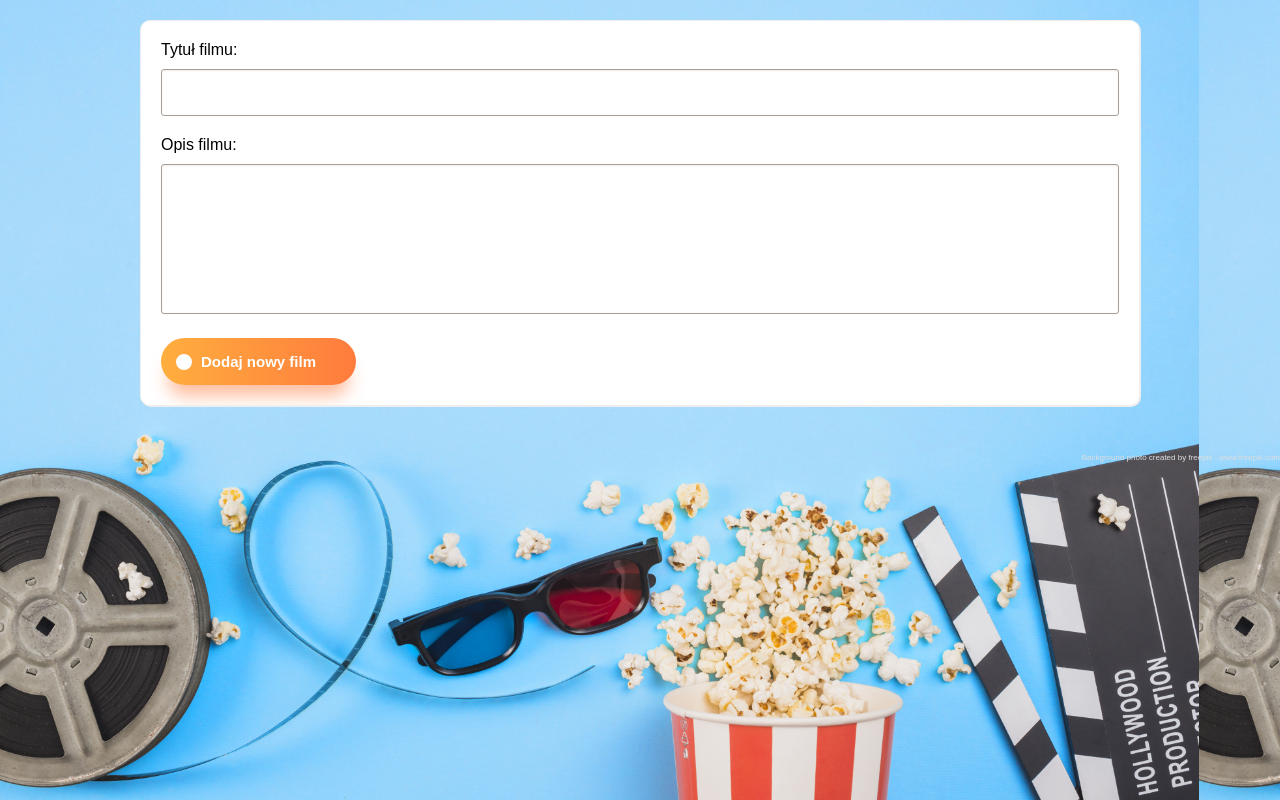
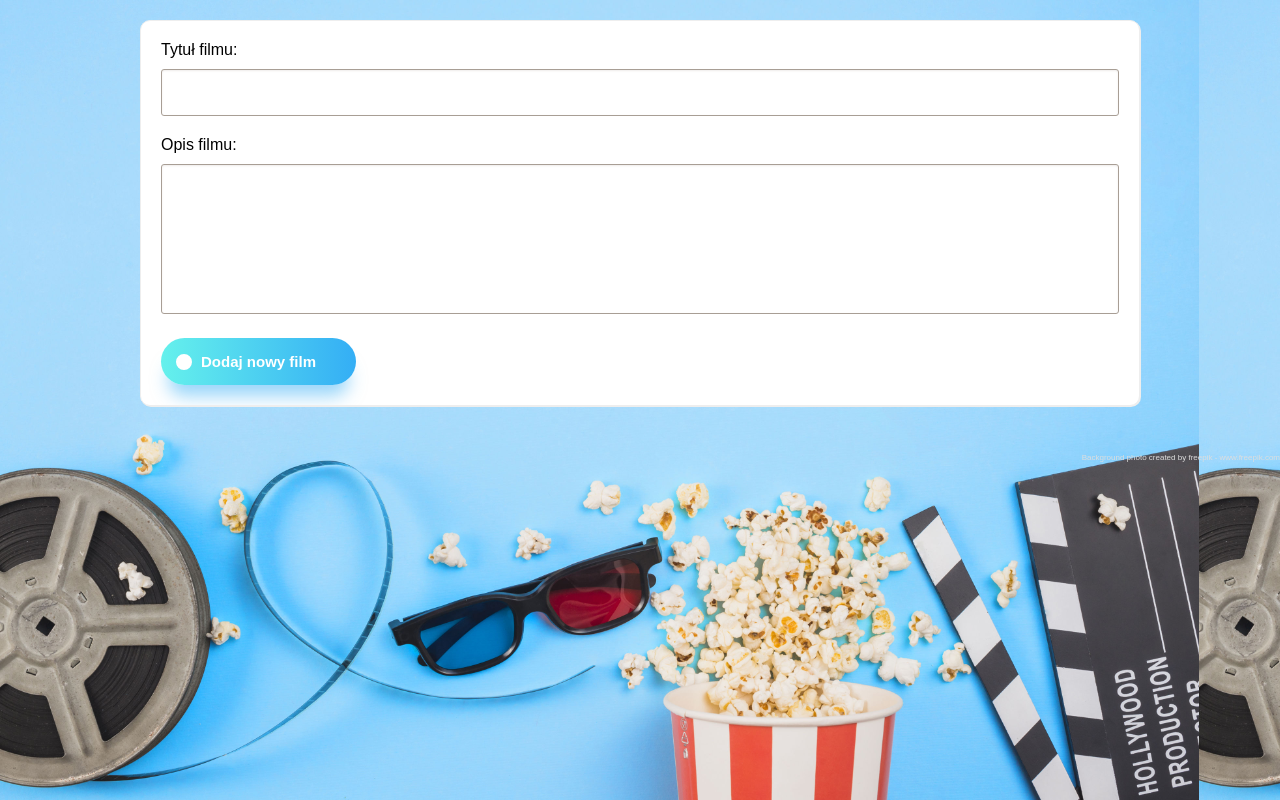
Before and after one commit to OlaBartnik/CRUD-app.-Database-of-your-favourite-movies, a plain HTML site: page index.html in a window 1280 px wide. Drawn offline with nearby package versions, Linux system fonts and the light colour scheme; no server answers.

Commit message:
button color changes

```diff
--- a/css/style.css
+++ b/css/style.css
@@ -178,12 +178,12 @@ textarea.form-control {
     border-radius: 250px;
     font-size: 15px;
     font-weight: bold;
-    background: linear-gradient(90deg, #ffae3e, #ff7b3d);
+    background: linear-gradient(90deg, #65F1EC, #34AEF5);
     border: none;
     outline: none;
     position: relative;
     transition: 0.5s background-color;
-    box-shadow: 0 18px 17px -7px rgba(255, 123, 61, 0.5);
+    box-shadow: 0 18px 17px -7px rgba(52, 174, 245, 0.5);
 
 }
 
```
Also changed, not shown: layout.png, 1 other file.
